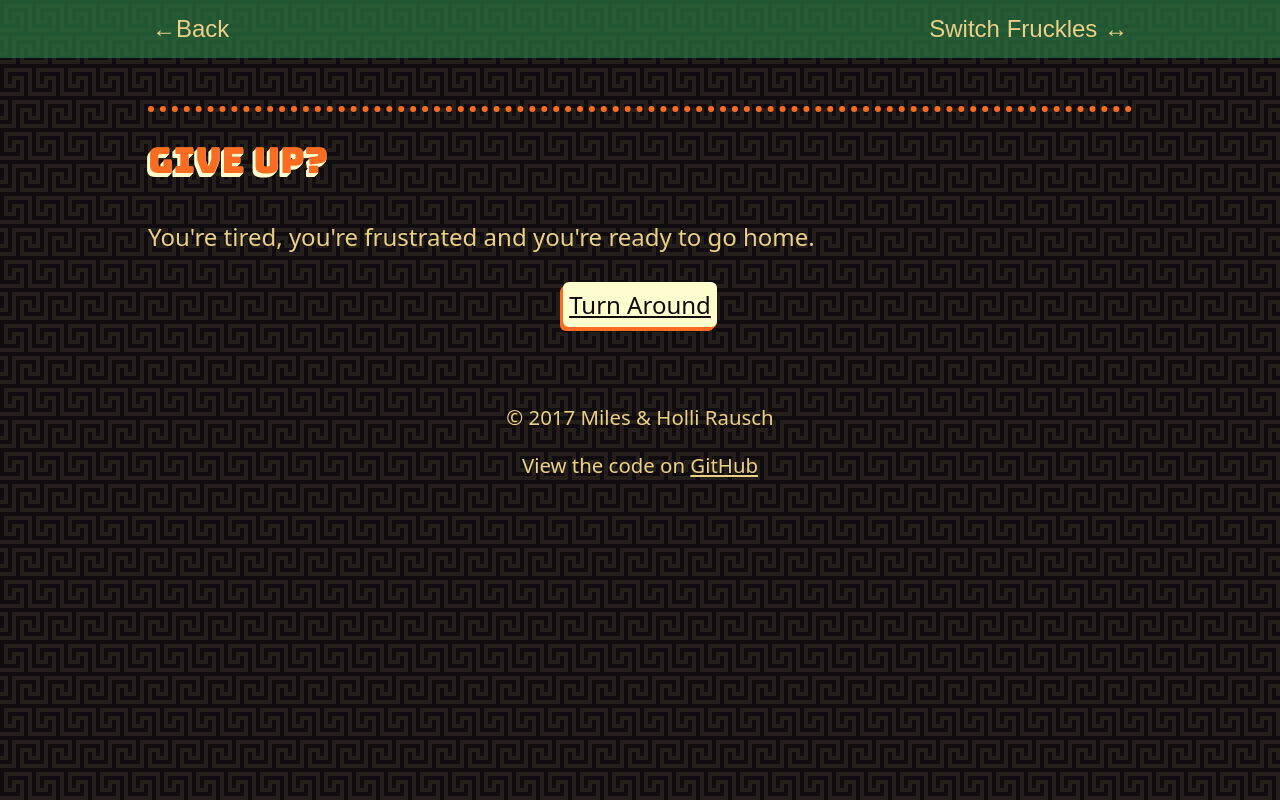
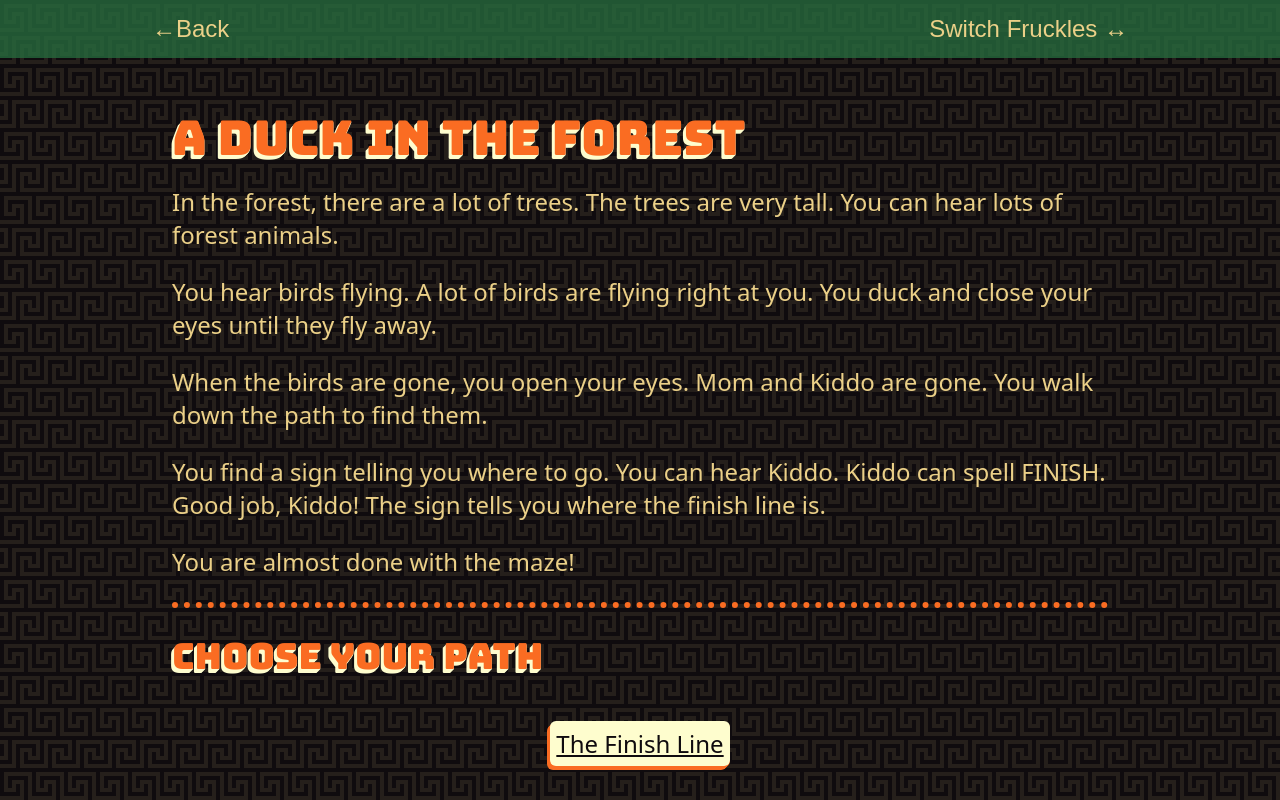
Before and after one commit to awayken/2017-christmas-card, a Nuxt app: page /a-duck-in-the-forest in a window 1280 px wide. Shown: the top 800 px of the page. Built offline with nearby package versions, Linux system fonts and the light colour scheme.

Commit message:
Add "A Duck in the Forest"

```diff
--- /dev/null
+++ b/pages/a-duck-in-the-forest.vue
@@ -0,0 +1,46 @@
+<template>
+  <section class="container">
+    <story title="A Duck in the Forest">
+      <div v-if="$store.state.readingLevel === 'old'">
+        <p>As you enter the forest, the trees tower high above you, forming a thick canopy that blots out the sky. The calls and cries of strange animals fills the air around you but soon another sound begins to filter in.</p>
+        <p>"What's that sound?" Kiddo asks. It sounds like birds flapping to you. Lots of birds.</p>
+        <p>Down the path, heading right towards you, come a thick flock of dazzling and beautiful tropical birds. They fill the path, flying fast and furious. Mom and Kiddo scramble off the path to get out of their way. You close your eyes and duck. You can feel the breeze kicked up by the birds as they brush barely over your spotted fur. When the last bird is past, you open your eyes. Mom and Kiddo are nowhere to be seen.</p>
+        <p>You chirp and spin around, but you don't see them anywhere. "Fruckles! Where are you?" Kiddo calls out. You chirp and coo at him. "I can hear you Fruckles! You have to take the right path to find us!"</p>
+        <p>You run down the path, thinking they got ahead of you. Not far ahead, though, the path splits in two. A wooden sign stands at the fork in the road, with arrows directing the traveler one way or the other.</p>
+        <p>"Fruckles, you need to take the path to the finish line," Kiddo tells you. "It says "Finish" on it. I learned how to read and spell a lot of words in First Grade this year. Finish is spelled: F-I-N-I-S-H. Do you see that word on the sign, Fruckles?"</p>
+        <p>You chirp in reply. "Finish" is written next to the arrow pointing to the right. You run down that path certain that you will find Kiddo and Mom and the end of the maze, all at the same time.</p>
+      </div>
+      <div v-else>
+        <p>In the forest, there are a lot of trees. The trees are very tall. You can hear lots of forest animals.</p>
+        <p>You hear birds flying. A lot of birds are flying right at you. You duck and close your eyes until they fly away.</p>
+        <p>When the birds are gone, you open your eyes. Mom and Kiddo are gone. You walk down the path to find them.</p>
+        <p>You find a sign telling you where to go. You can hear Kiddo. Kiddo can spell FINISH. Good job, Kiddo! The sign tells you where the finish line is.</p>
+        <p>You are almost done with the maze!</p>
+      </div>
+
+      <Chooser title="Choose Your Path">
+        <nav slot="choices" class="chooser__choices">
+          <nuxt-link to="/the-finish-line" class="chooser__choice chooser__choice-target">
+            The Finish Line
+          </nuxt-link>
+        </nav>
+      </Chooser>
+    </story>
+  </section>
+</template>
+
+<script>
+  import Story from '~/components/Story.vue'
+  import Chooser from '~/components/Chooser.vue'
+
+  export default {
+    components: {
+      Story,
+      Chooser
+    }
+  }
+</script>
+
+<style scoped>
+  /* Special page styling */
+</style>
--- a/pages/heading-through.vue
+++ b/pages/heading-through.vue
@@ -21,7 +21,7 @@
 
       <Chooser title="Choose Your Path">
         <nav slot="choices" class="chooser__choices">
-          <nuxt-link to="/" class="chooser__choice chooser__choice-target">
+          <nuxt-link to="/a-duck-in-the-forest" class="chooser__choice chooser__choice-target">
             Through the Forest
           </nuxt-link>
           <nuxt-link to="/math-mountain" class="chooser__choice chooser__choice-target">
```
